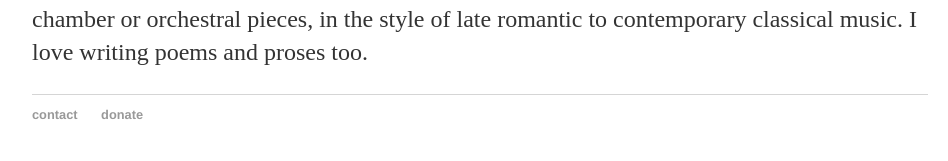
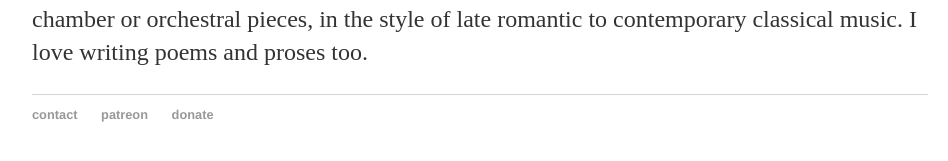
Before and after one commit to maksuihin/maksuihin.github.io, a Jekyll site: the page built from index.html, in a window 1280 px wide. Shown: the part 301-462 px from the top of the page, without its empty margins (160-1108 px from the left). Built offline with Jekyll 4.4.1, drawn with Linux system fonts in a browser that asks for light colours.

Commit message:
Update default.html

```diff
--- a/_layouts/default.html
+++ b/_layouts/default.html
@@ -23,6 +23,7 @@
 			<footer>
 	    		<ul>
 	        		<li><a href="/contact">contact</a></li>
+				<li><a href="https://www.patreon.com/maksuihin">patreon</a></li>
 	        		<li><a href="https://www.paypal.com/cgi-bin/webscr?cmd=_s-xclick&hosted_button_id=FANNBYCJR5TLA">donate</a></li>
 				</ul>
 			</footer>
```
